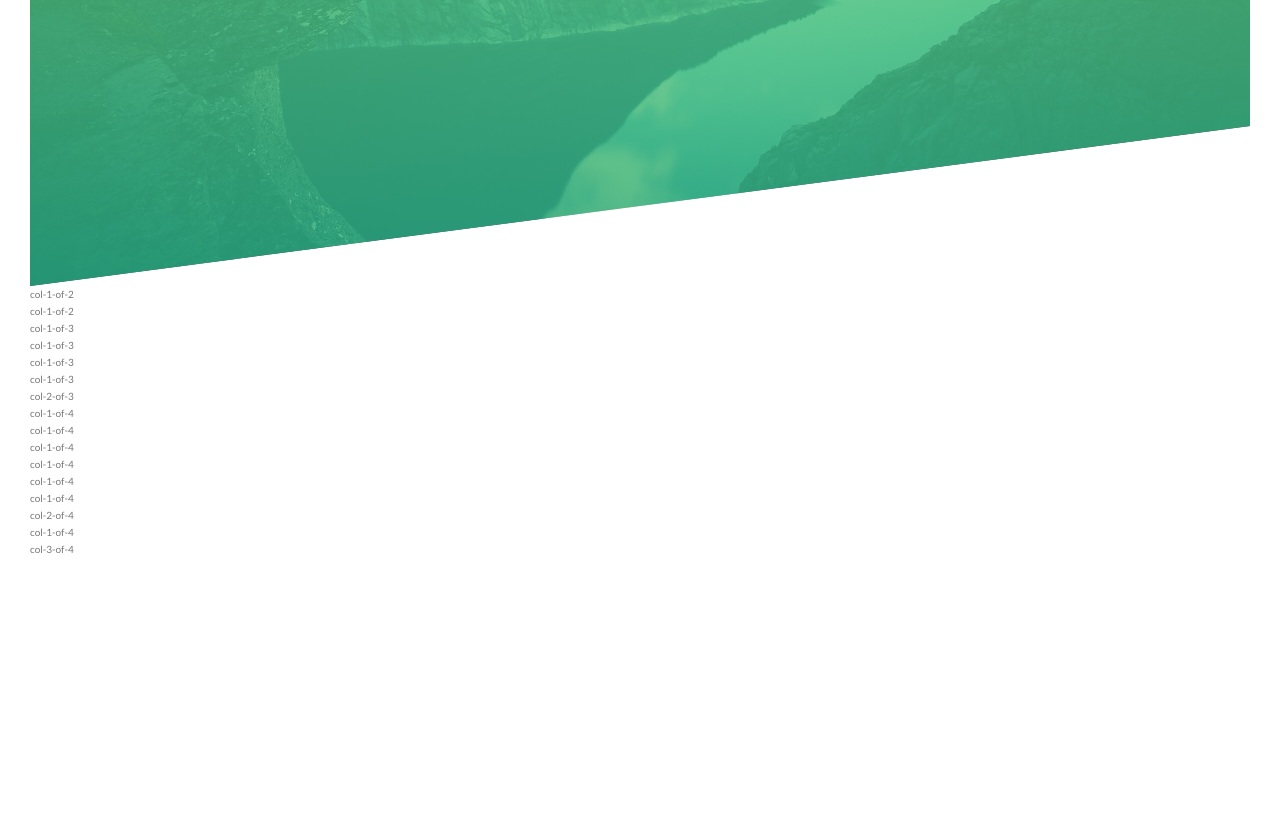
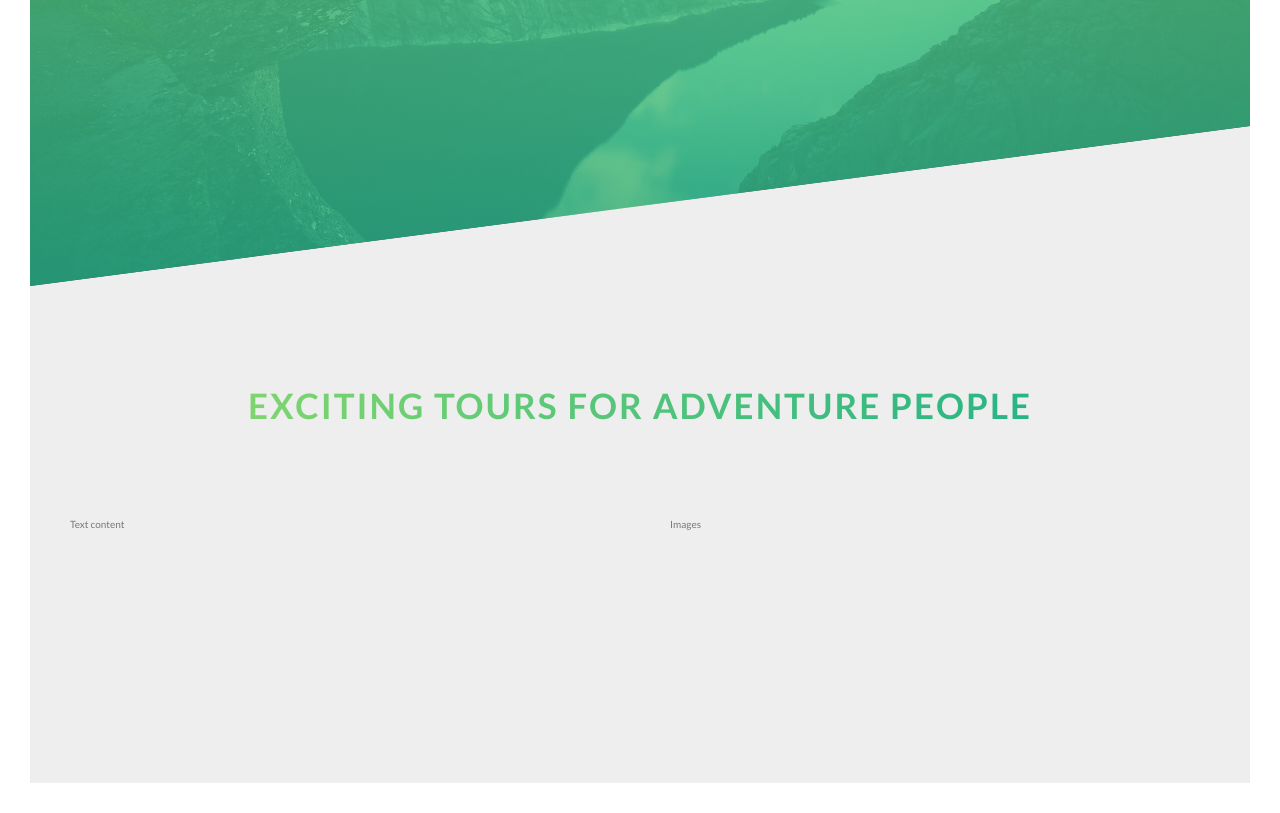
Before and after one commit to ShariqAteeq/CSS-NatoursWebsite, a website: page index.html in a window 1280 px wide. Shown: the part 504-1317 px from the top of the page. Before the commit the page ends 1092 px from the top, so only its background shows below. Drawn offline with Linux system fonts and the light colour scheme.

Commit message:
complete grid with new section

```diff
--- a/index.html
+++ b/index.html
@@ -28,7 +28,25 @@
        </div>
     </header>
 
-    <section class="grid-test">
+    <main>
+        <section class="section-about">
+            <div class="u-center-text u-margin-bottom-8">
+                <h2 class="heading-secondary">
+                 Exciting Tours for Adventure People
+                </h2>
+            </div>
+
+            <div class="row">
+                <div class="col-1-of-2">
+                    Text content
+                </div>
+                <div class="col-1-of-2">
+                    Images
+                </div>
+            </div>
+        </section>
+    </main>
+    <!-- <section class="grid-test">
 
         <div class="row">
         <div class="col-1-of-2">
@@ -95,7 +113,7 @@
             col-3-of-4
         </div>
        </div>
-    </section>
+    </section> -->
 </body>
 </html>
 
--- a/sass/abstract/_mixins.scss
+++ b/sass/abstract/_mixins.scss
@@ -0,0 +1,8 @@
+
+@mixin clearfix {
+    &::after {
+        display: table;
+        content: "";
+        clear: both;
+    }
+}
--- a/sass/abstract/_varaible.scss
+++ b/sass/abstract/_varaible.scss
@@ -1,3 +1,9 @@
 $color-pri : #55c57a;
 $color-pri-light : #7ed56f;
 $color-pri-dark : #28b485;
+
+//grid
+
+$grid-width : 114rem;
+$gutter-hori : 6rem;
+$gutter-ver : 8rem;
--- a/sass/base/_typography.scss
+++ b/sass/base/_typography.scss
@@ -36,6 +36,21 @@ body {
         font-weight: 700;
         animation: moveInRight 1s ease-out;
     }
+}
 
+.heading-secondary {
+    font-size: 3.5rem;
+    text-transform: uppercase;
+    font-weight: 700;
+    display: inline-block;
+    background-image: linear-gradient(to right , $color-pri-light , $color-pri-dark);
+    -webkit-background-clip: text;
+    color: transparent;
+    letter-spacing: 2px;
+    transition: all .2s;
 
+    &:hover {
+        transform: skewX(15deg) skewY(2deg) scale(1.1);
+        text-shadow: .5rem 1rem 2rem rgba(0, 0,0,0.2);
+    }
 }
--- a/sass/base/_utilities.scss
+++ b/sass/base/_utilities.scss
@@ -0,0 +1,7 @@
+.u-center-text {
+    text-align: center;
+}
+
+.u-margin-bottom-8 {
+    margin-bottom: 8rem;
+}
--- a/sass/layout/_grid.scss
+++ b/sass/layout/_grid.scss
@@ -0,0 +1,42 @@
+.row {
+    max-width: $grid-width;
+    margin : 0 auto;
+
+    &:not(:last-child){
+        margin-bottom: $gutter-ver;  //this mean except last child every row should have 80px margin bottom
+    }
+
+    @include clearfix;
+
+    [class^="col-"] { //this mean all class start with ' col- ' ^ => it shows starting
+        float: left;
+
+        &:not(:last-child) {
+            margin-right: $gutter-hori;
+        }
+    }
+
+    .col-1-of-2 {
+        width: calc((100% - #{$gutter-hori}) / 2);
+    }
+
+    .col-1-of-3 {
+        width: calc((100% - 2 * #{$gutter-hori}) / 3);
+    }
+
+    .col-2-of-3 {
+        width: calc(2 * ((100% - 2 * #{$gutter-hori}) / 3) + #{$gutter-hori});
+    }
+
+    .col-1-of-4 {
+        width: calc((100% - 3 * #{$gutter-hori}) / 4);
+    }
+
+    .col-2-of-4 {
+        width: calc(2 * ((100% - 3 * #{$gutter-hori}) / 4) + #{$gutter-hori});
+    }
+
+    .col-3-of-4 {
+        width: calc(3 * ((100% - 3 * #{$gutter-hori}) / 4) + 2 * #{$gutter-hori});
+    }
+}
--- a/sass/pages/_home.scss
+++ b/sass/pages/_home.scss
@@ -0,0 +1,5 @@
+.section-about {
+    background-color: #eeeeee;
+    padding: 25rem 0;
+    margin-top: -20vh;
+}
```
Also changed, not shown: css/style.css.
